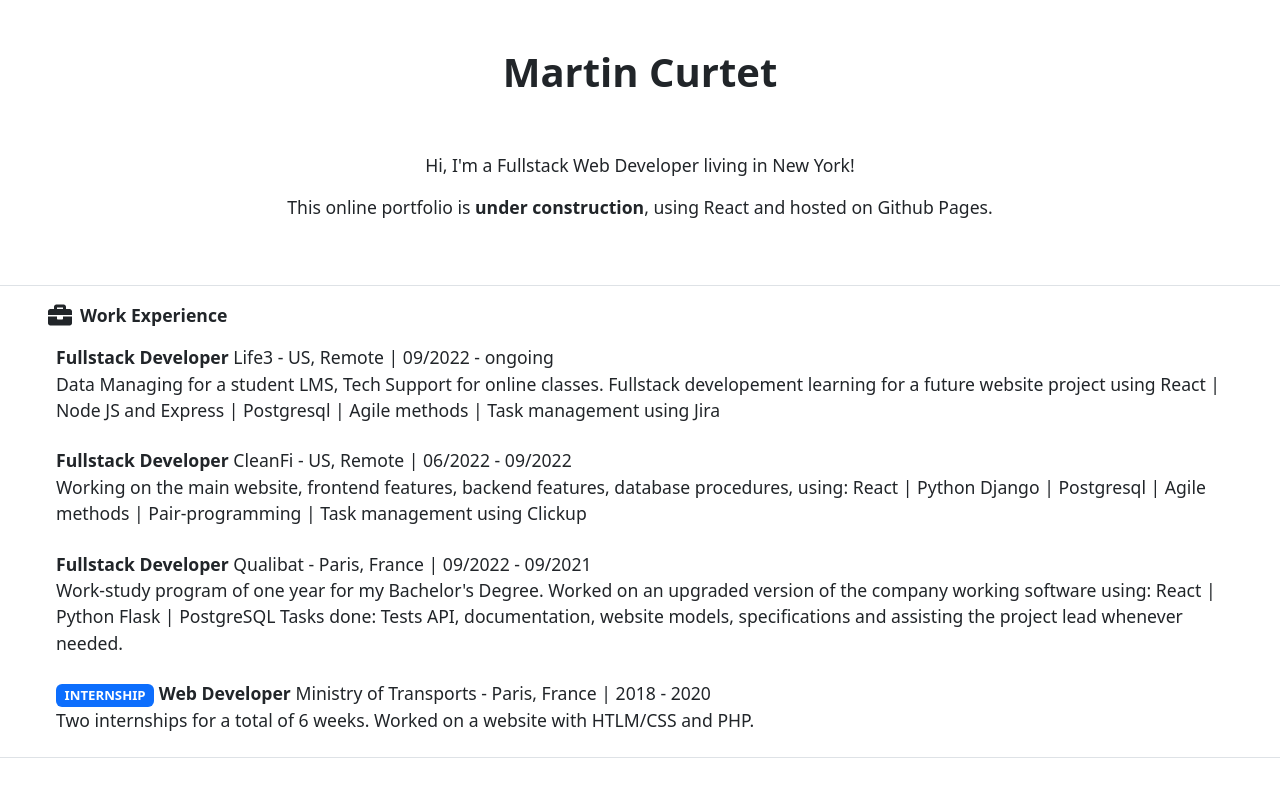
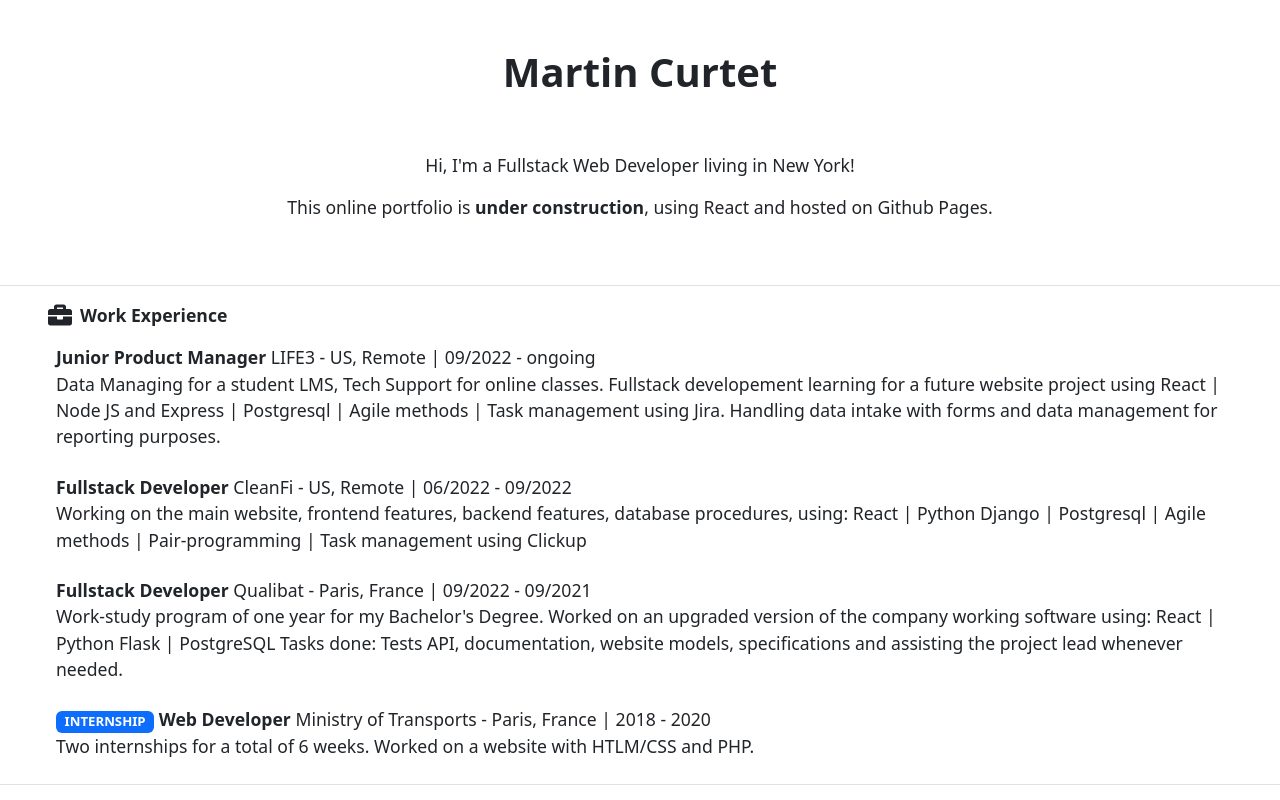
Before and after one commit to martincurtet/martincurtet.github.io, a React (Create React App) app: page / in a window 1280 px wide. Shown: the top 800 px of the page. Built offline with nearby package versions, Linux system fonts and the light colour scheme.

Commit message:
update work exp

```diff
--- a/src/data.js
+++ b/src/data.js
@@ -16,13 +16,13 @@ export const resumeData = [
     "id": 104,
     "active": true,
     "type": "work",
-    "title": "Fullstack Developer",
+    "title": "Junior Product Manager",
     "subtitle": "",
-    "company": "Life3",
+    "company": "LIFE3",
     "location": "US, Remote",
     "start_date": "09/2022",
     "end_date": "ongoing",
-    "description": "Data Managing for a student LMS, Tech Support for online classes. Fullstack developement learning for a future website project using React | Node JS and Express | Postgresql | Agile methods | Task management using Jira",
+    "description": "Data Managing for a student LMS, Tech Support for online classes. Fullstack developement learning for a future website project using React | Node JS and Express | Postgresql | Agile methods | Task management using Jira. Handling data intake with forms and data management for reporting purposes.",
     "icons": ""
   },
   {
```
